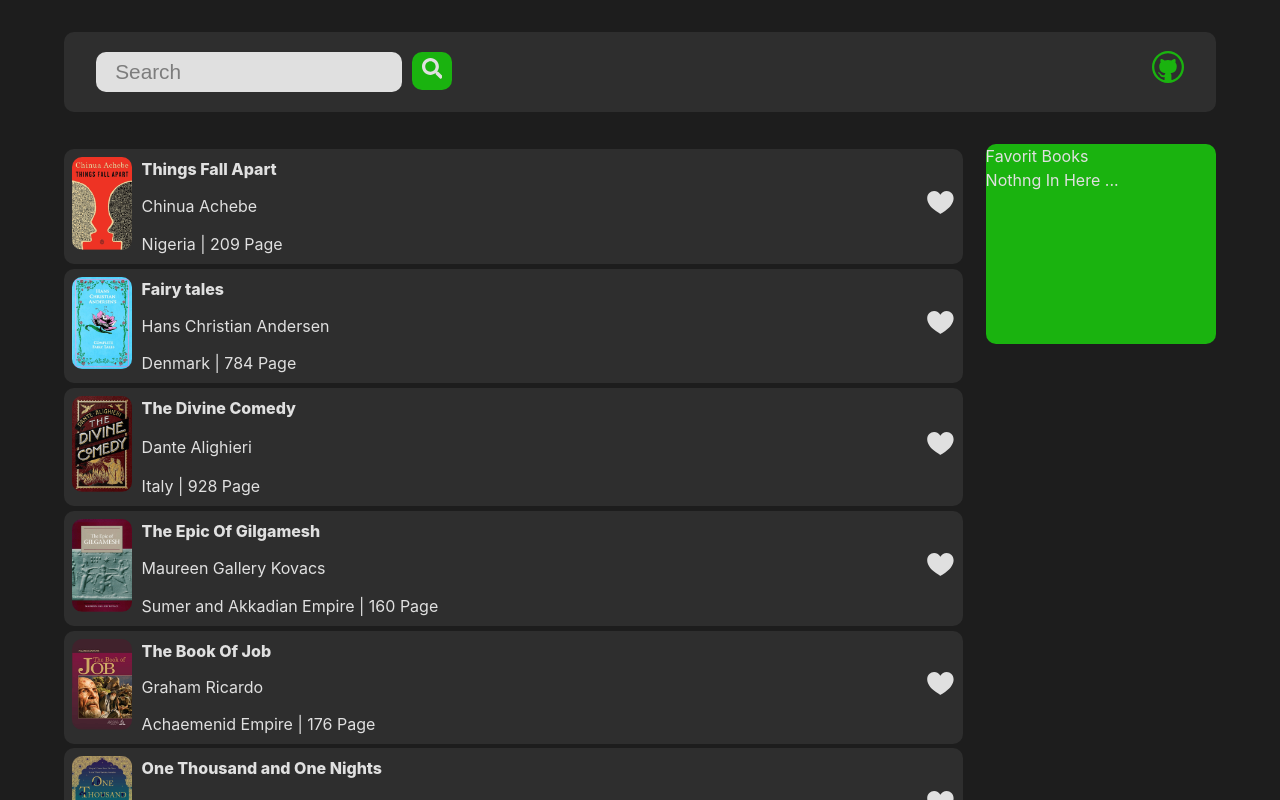
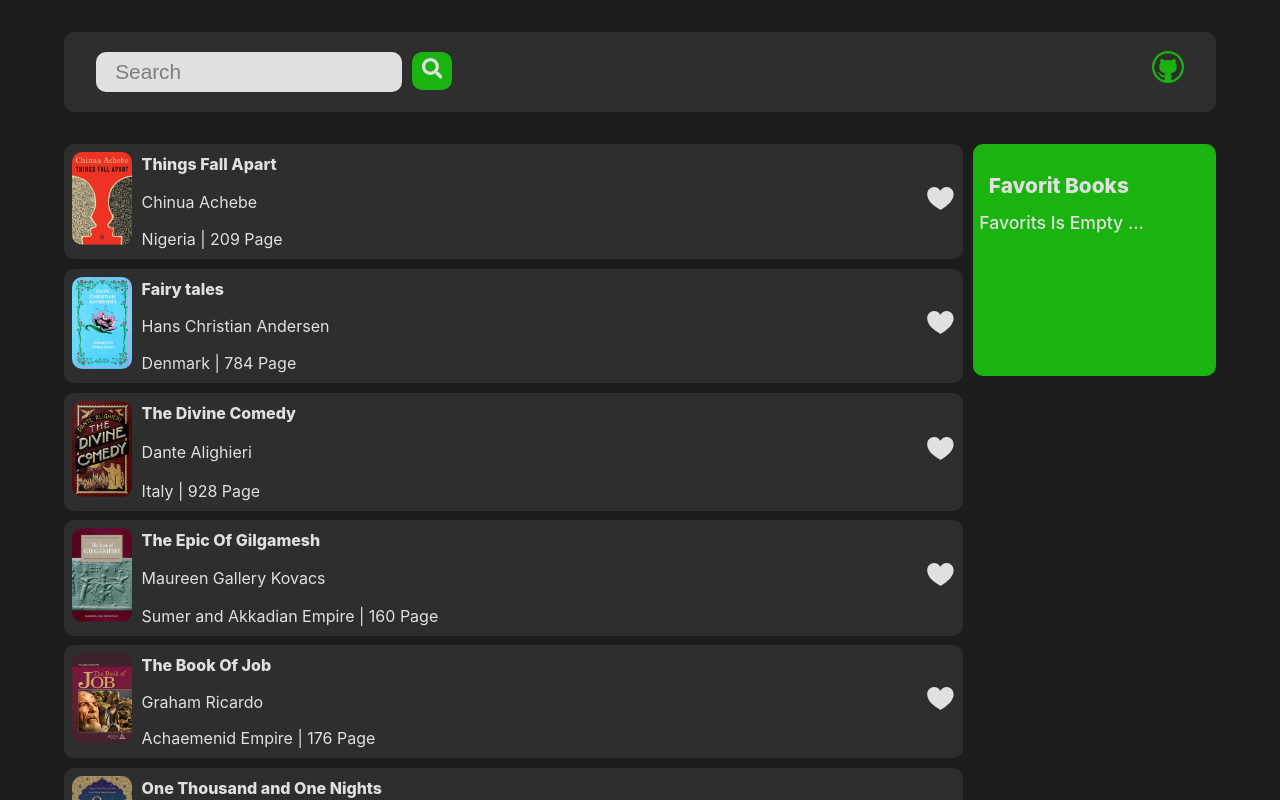
Before and after one commit to mahdl-karami/library-final, a React (Vite) app: page / in a window 1280 px wide. Shown: the top 800 px of the page. Built offline with nearby package versions, Linux system fonts and the light colour scheme.

Commit message:
Fav Styled

```diff
--- a/src/Components/Library.jsx
+++ b/src/Components/Library.jsx
@@ -25,7 +25,7 @@ function Library() {
 						))}
 					</>
 				) : (
-					<p>Nothng In Here ...</p>
+					<p>Favorits Is Empty ...</p>
 				)}
 			</ul>
 		</div>
--- a/src/Styles/library.module.css
+++ b/src/Styles/library.module.css
@@ -11,6 +11,29 @@
 	border-radius: 10px;
 	min-height: 200px;
 	height: fit-content;
+	padding: 1rem 0.4rem;
+	font-size: 1.1rem;
+	font-weight: 500;
+}
+
+.fav li {
+	display: flex;
+	align-items: center;
+	background: #12850a;
+	padding: 0.3rem 0.6rem;
+	border-radius: 10px;
+	margin: 0.3rem 0;
+	&:nth-child(1) {
+		background: transparent;
+		font-size: 1.3rem;
+		font-weight: 800;
+	}
+}
+
+.fav li img {
+	width: 35px;
+	margin-right: 0.4rem;
+	border-radius: 5px;
 }
 
 .booksList {
@@ -18,7 +41,7 @@
 }
 
 .booksList li {
-	margin: 0.3rem 0;
+	margin-bottom: 0.6rem;
 	border-radius: 10px;
 	background: #2e2e2e;
 	color: #e0e0e0;
```
